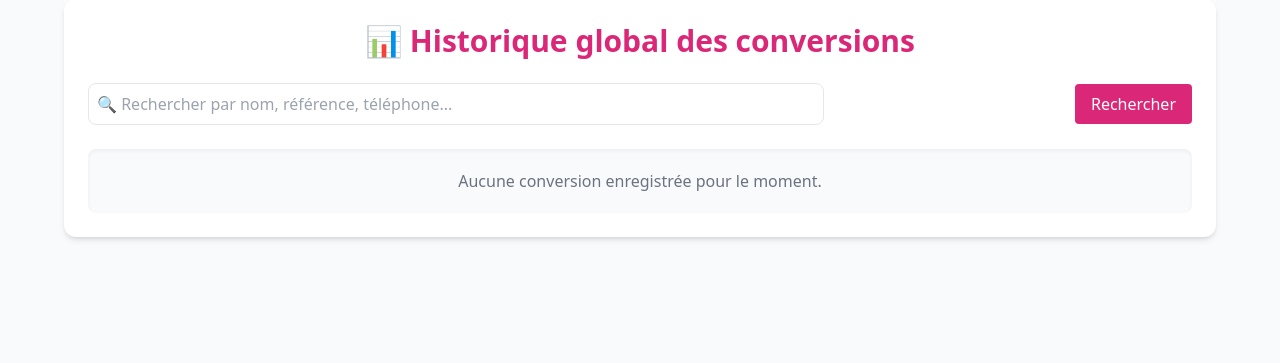
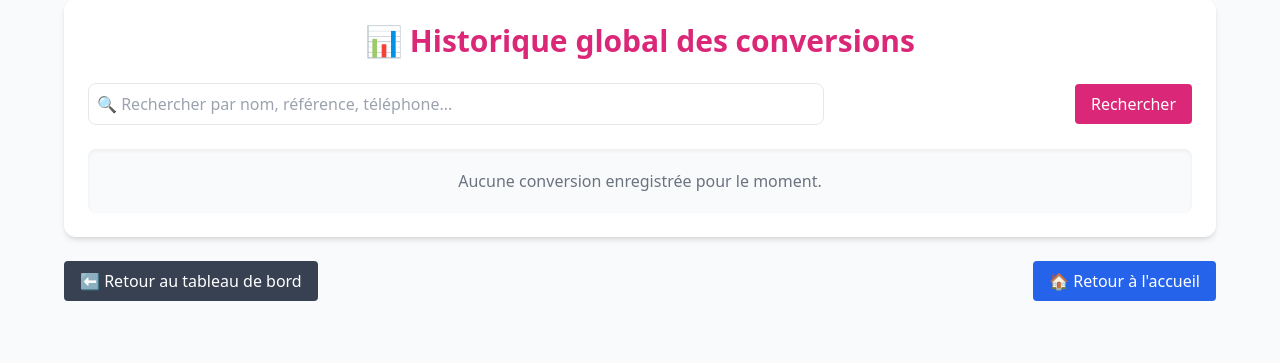
Before and after one commit to AfricaChange/AfricaChange, a Flask app: page /admin/historique-envois in a window 1280 px wide. Shown: the part 168-531 px from the top of the page. Run offline with Flask 3, Linux system fonts and the light colour scheme; data that the repository does not hold is empty; some libraries are stand-ins or nearby versions.

Commit message:
modif admin_historique

```diff
--- a/templates/admin_historique.html
+++ b/templates/admin_historique.html
@@ -64,4 +64,17 @@
   {% endif %}
 </div>
 
+<!-- 🔙 Boutons de navigation -->
+<div class="max-w-6xl mx-auto mt-6 flex justify-between">
+  <a href="{{ url_for('admin.dashboard') }}"
+     class="bg-gray-700 text-white px-4 py-2 rounded hover:bg-gray-800 transition">
+     ⬅ Retour au tableau de bord
+  </a>
+
+  <a href="{{ url_for('main.home') }}"
+     class="bg-blue-600 text-white px-4 py-2 rounded hover:bg-blue-700 transition">
+     🏠 Retour à l'accueil
+  </a>
+</div>
+
 {% endblock %}
```
Also changed, not shown: 1 other file.
